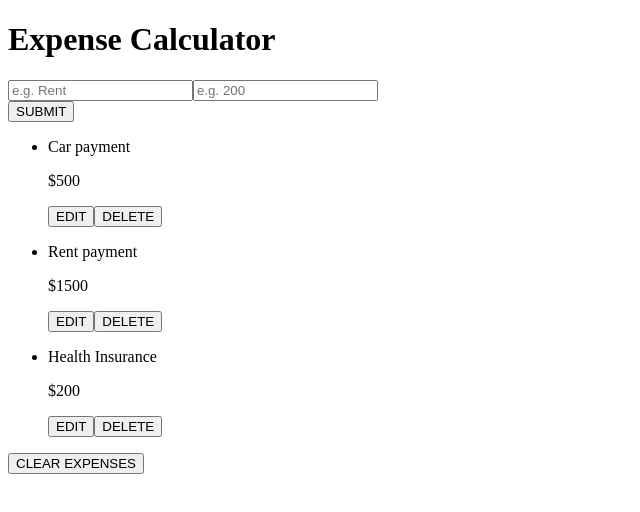
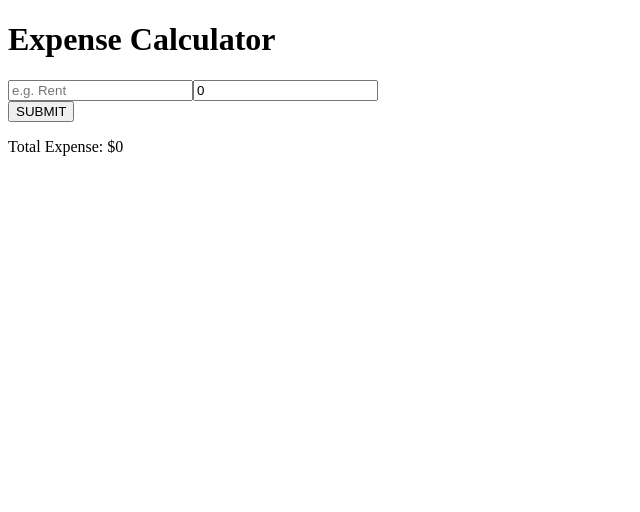
Before and after one commit to gerretkubota/budget-calculator, a React app: page / in a window 1280 px wide. Shown: the top 512 px of the page, without its empty margins (0-640 px from the left). Built offline with nearby package versions, Linux system fonts and the light colour scheme.

Commit message:
*feature* displaying total amount of expenses

```diff
--- a/src/App.jsx
+++ b/src/App.jsx
@@ -3,32 +3,43 @@ import React, { useState } from 'react';
 import ExpenseList from './components/ExpenseList/ExpenseList.jsx';
 import ExpenseForm from './components/ExpenseForm/ExpenseForm.jsx';
 
-const dummyData = [
-  { id: 0, expense: 'Car payment', amount: 500 },
-  { id: 1, expense: 'Rent payment', amount: 1500 },
-  { id: 2, expense: 'Health Insurance', amount: 200 },
-];
+// const dummyData = [
+//   { id: 0, expense: 'Car payment', amount: 500 },
+//   { id: 1, expense: 'Rent payment', amount: 1500 },
+//   { id: 2, expense: 'Health Insurance', amount: 200 },
+// ];
 
 const App = () => {
-  const [expenses, setExpenses] = useState(dummyData);
+  const [expenses, setExpenses] = useState([]);
   const [expense, setExpense] = useState('');
-  const [amount, setAmount] = useState('');
+  const [amount, setAmount] = useState(0);
+  const [total, setTotal] = useState(0);
 
   const handleExpense = e => {
     setExpense(e.target.value);
   };
 
   const handleAmount = e => {
-    setAmount(e.target.value);
+    setAmount(parseInt(e.target.value));
+  };
+
+  const calculateTotal = () => {
+    const totalAmount = expenses.reduce(
+      (sum, itemInfo) => (sum += itemInfo.amount),
+      0
+    );
+    setTotal(totalAmount);
   };
 
   const handleSubmit = e => {
     e.preventDefault();
 
-    const newExpense = { id: expenses.length, expense, amount };
-    setExpenses([...expenses, newExpense]);
-    setExpense('');
-    setAmount('');
+    if (expense !== '' && amount > 0) {
+      const newExpense = { id: expenses.length, expense, amount };
+      setExpenses([...expenses, newExpense]);
+      setExpense('');
+      setAmount(0);
+    }
   };
 
   const handleClear = () => {
@@ -45,7 +56,15 @@ const App = () => {
         handleAmount={handleAmount}
         handleSubmit={handleSubmit}
       />
-      <ExpenseList expenses={expenses} handleClear={handleClear} />
+      <ExpenseList
+        expenses={expenses}
+        handleClear={handleClear}
+        total={total}
+      />
+      <div>
+        Total Expense: $
+        {expenses.reduce((sum, itemInfo) => (sum += itemInfo.amount), 0)}
+      </div>
     </div>
   );
 };
--- a/src/components/ExpenseForm/ExpenseForm.jsx
+++ b/src/components/ExpenseForm/ExpenseForm.jsx
@@ -18,7 +18,7 @@ const ExpenseForm = ({
         required
       />
       <input
-        type="text"
+        type="number"
         value={amount}
         onChange={handleAmount}
         placeholder="e.g. 200"
@@ -31,7 +31,7 @@ const ExpenseForm = ({
 
 ExpenseForm.propTypes = {
   expense: PropTypes.string.isRequired,
-  amount: PropTypes.string.isRequired,
+  amount: PropTypes.number.isRequired,
   handleExpense: PropTypes.func.isRequired,
   handleAmount: PropTypes.func.isRequired,
   handleSubmit: PropTypes.func.isRequired,
--- a/src/components/ExpenseList/ExpenseList.jsx
+++ b/src/components/ExpenseList/ExpenseList.jsx
@@ -3,7 +3,7 @@ import PropTypes from 'prop-types';
 
 import Item from '../Item/Item.jsx';
 
-const ExpenseList = ({ expenses, handleClear }) => (
+const ExpenseList = ({ expenses, handleClear, total }) => (
   <div className="expense-list-container">
     <ul>
       {expenses.map(item => (
@@ -21,6 +21,7 @@ const ExpenseList = ({ expenses, handleClear }) => (
 ExpenseList.propTypes = {
   expenses: PropTypes.arrayOf(PropTypes.shape({})).isRequired,
   handleClear: PropTypes.func.isRequired,
+  total: PropTypes.number.isRequired,
 };
 
 export default ExpenseList;
```
